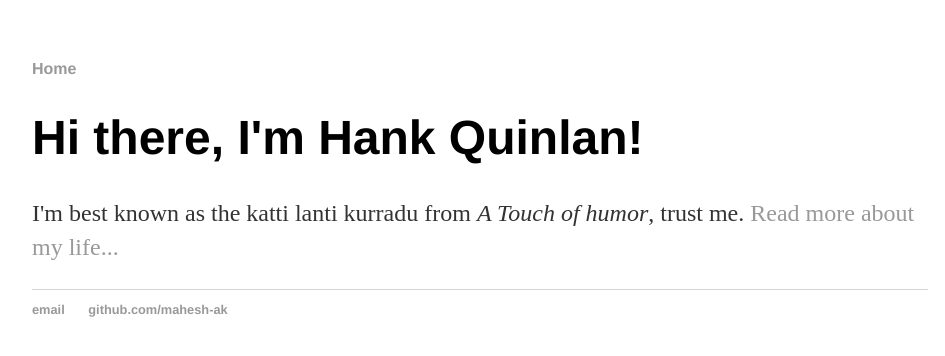
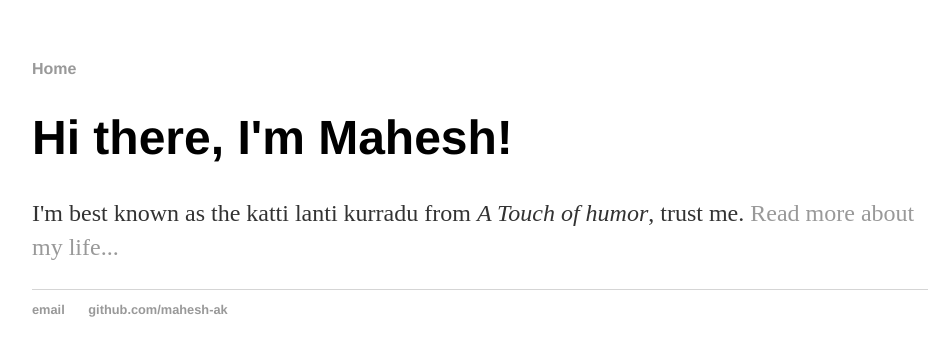
Before and after one commit to mahesh-ak/mahesh-ak.github.io, a Jekyll site: the page built from index.html, in a window 1280 px wide. Shown: the top 356 px of the page, without its empty margins (160-1105 px from the left). Built offline with Jekyll 4.4.1, drawn with Linux system fonts in a browser that asks for light colours.

Commit message:
Update index.html

```diff
--- a/index.html
+++ b/index.html
@@ -3,6 +3,6 @@ layout: default
 title: Mahesh Akavarapu, katti lanti kurradu
 ---
 <div class="blurb">
-	<h1>Hi there, I'm Hank Quinlan!</h1>
+	<h1>Hi there, I'm Mahesh!</h1>
 	<p>I'm best known as the katti lanti kurradu from <em>A Touch of humor</em>, trust me. <a href="/about">Read more about my life...</a></p>
 </div><!-- /.blurb -->
```
